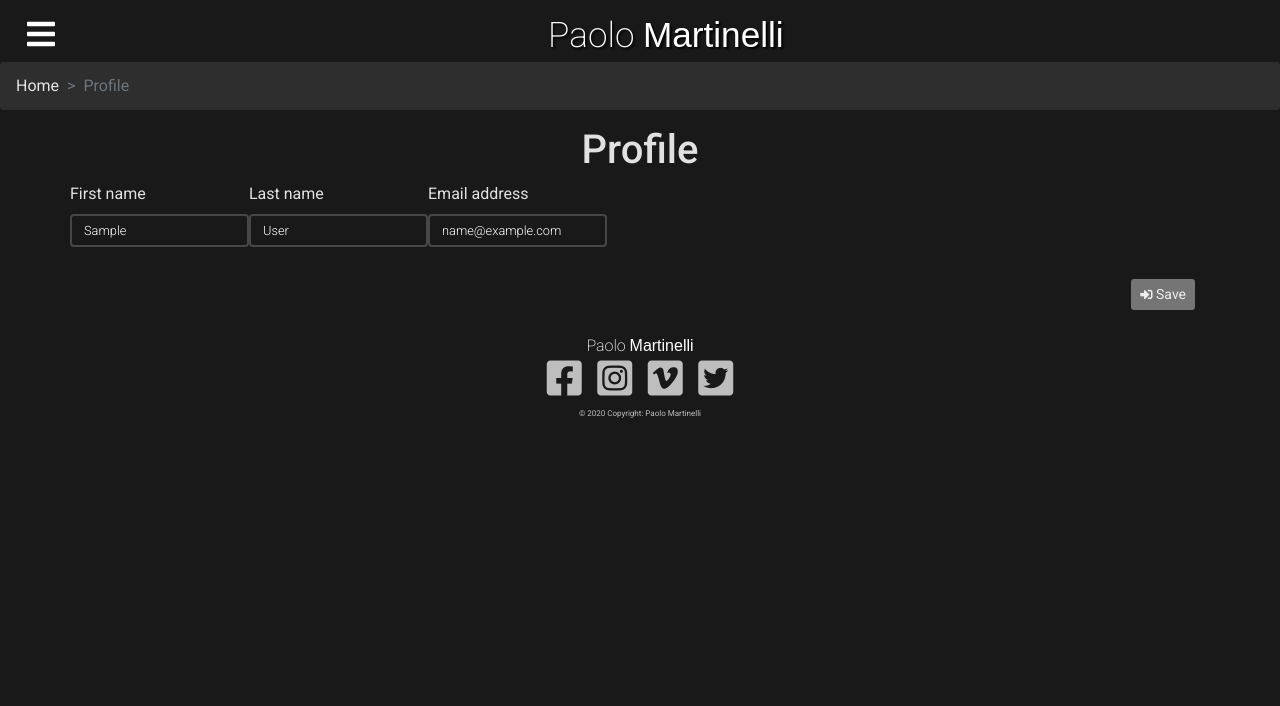
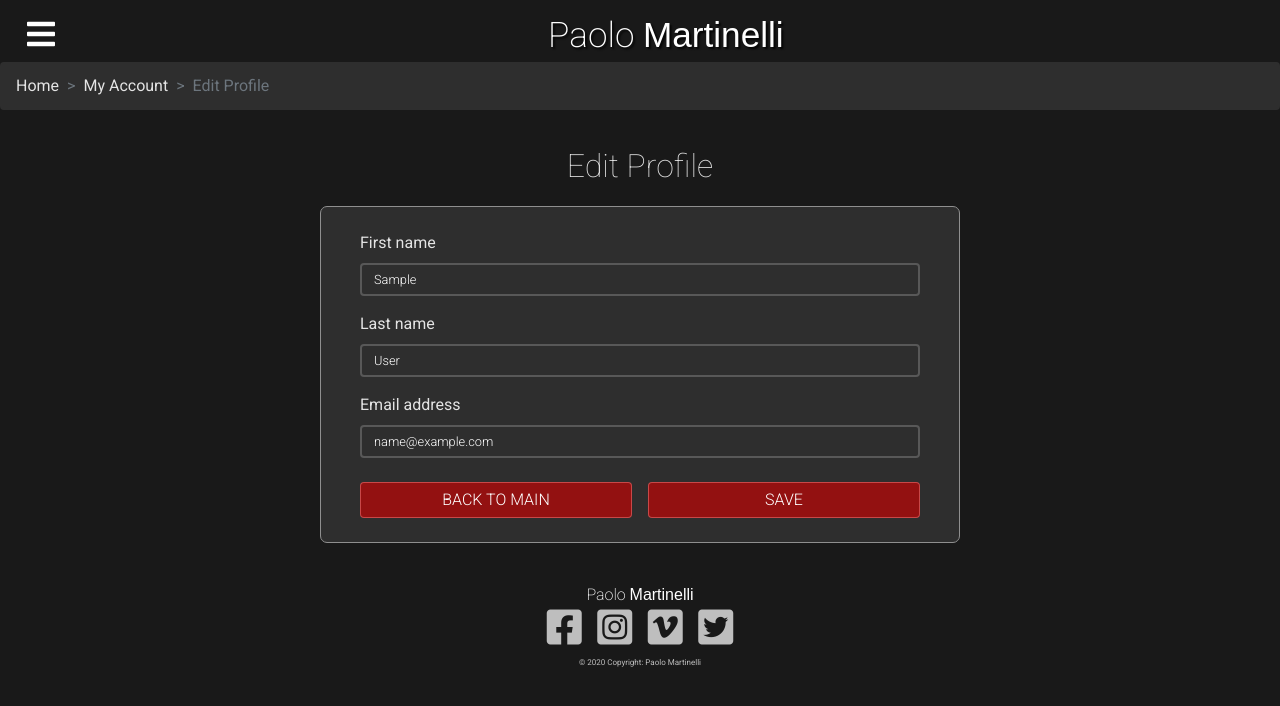
Before and after one commit to rodrigoneumann/photographer-ms4, a Django app: page /accounts/profile/edit in a window 1280 px wide. Shown: the top 706 px of the page. Run offline with Django 3.2, Linux system fonts and the light colour scheme; the visitor is signed in with stand-in values (Sample User, id 1); some libraries are stand-ins or nearby versions.

Commit message:
profile edit page done, added cancel button to services_payment

```diff
--- a/accounts/templates/edit_profile.html
+++ b/accounts/templates/edit_profile.html
@@ -11,7 +11,8 @@
 <nav aria-label="breadcrumb">
     <ol class="breadcrumb breadcrumb-style">
         <li class="breadcrumb-item"><a href="/">Home</a></li>
-        <li class="breadcrumb-item active" aria-current="page">Profile</li>
+        <li class="breadcrumb-item" aria-current="page"><a href="{% url 'profile' %}">My Account</a></li>
+        <li class="breadcrumb-item active" aria-current="page">Edit Profile</li>
     </ol>
 </nav>
 <!---- End Breadcrumb ---->
@@ -22,25 +23,35 @@
 
 <!---- Content ---->
 
-<div class="container d-flex justify-content-center">
-    <h1>Profile</h1>
+<div class="container">
+    <div class="row page-title">
+        <span>Edit Profile</span>
+    </div>
 </div>
 
-<div class="container">
-    <form method="POST">
-        {% csrf_token %}
-        <div class="row">
+<div class="container-fluid col-11 col-md-8 col-xl-6 login-container">
+    <div class="container form-login px-0 px-md-4 pt-4">
+        <form method="POST">
+            {% csrf_token %}
             {{ form|crispy }}
-        </div>
-
-        <div class="register-button my-3">
-            <button type="submit" class="btn btn-sm btn-register"><i class="fas fa-sign-in-alt fa-sm"></i>
-                Save</button>
-        </div>
-    </form>
+            <div class="row profile-button-box mt-4">
+                <div class="col-12 col-sm-6 p-0 pr-sm-2 mb-3">
+                    <a href="{% url 'index' %}">
+                        <button class="profile-btn" type="button">BACK TO MAIN</button>
+                    </a>
+                </div>
+                <div class="col-12 col-sm-6 p-0 pl-sm-2 mb-3">
+                    <a href="{% url 'index' %}">
+                        <button class="profile-btn" type="submit">SAVE</button>
+                    </a>
+                </div>
+            </div>
+        </form>
+    </div>
 </div>
 
 
 
 
+
 {% endblock %}
--- a/accounts/templates/profile.html
+++ b/accounts/templates/profile.html
@@ -11,7 +11,7 @@
 <nav aria-label="breadcrumb">
     <ol class="breadcrumb breadcrumb-style">
         <li class="breadcrumb-item"><a href="/">Home</a></li>
-        <li class="breadcrumb-item active" aria-current="page">User Profile</li>
+        <li class="breadcrumb-item active" aria-current="page">My account</li>
     </ol>
 </nav>
 <!---- End Breadcrumb ---->
@@ -24,7 +24,7 @@
 
 <div class="container">
     <div class="row page-title">
-        <span>User Profile</span>
+        <span>My Account</span>
     </div>
 </div>
 
--- a/static/css/main.css
+++ b/static/css/main.css
@@ -414,16 +414,17 @@ a:active {
 }
 
 .services-hire-btn {
-    background-color: #2E2E2E;
+    background-color: #a30d0dde;
     color: #ffffffde;
     margin: 7px 0 7px 0;
-    border: 1px solid #8f8f8f;
+    border: 1px solid rgba(253, 128, 128, 0.5);
     padding: 0.20rem 0.60rem
 }
 
 .services-hire-btn:hover {
-    background-color: #a30d0dde;
+    background-color: #c71010de;
     color: #ffffffde;
+    border-color: #622121a8;
     transition: .15s ease-in-out;
 }
 
@@ -490,7 +491,7 @@ a:active {
     background-color: #a30d0dde;
     border: 1px solid rgba(253, 128, 128, 0.5);
     width: 100%;
-    border-radius: 7px;
+    border-radius: 4px;
     height: auto;
     padding: 0.5rem 0;
     font-size: 1.2rem;
@@ -521,7 +522,7 @@ a:active {
     background-color: #a30d0dde;
     border: 1px solid rgba(253, 128, 128, 0.5);
     width: 100%;
-    border-radius: 7px;
+    border-radius: 4px;
     height: auto;
     padding: 0.3rem 0;
     font-size: 1rem;
```
Also changed, not shown: proServices/templates/services_payment.html (+9 -4 lines).
